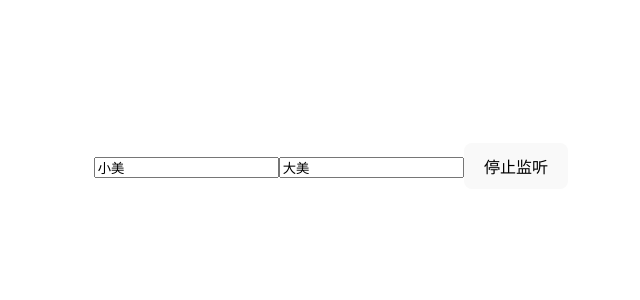
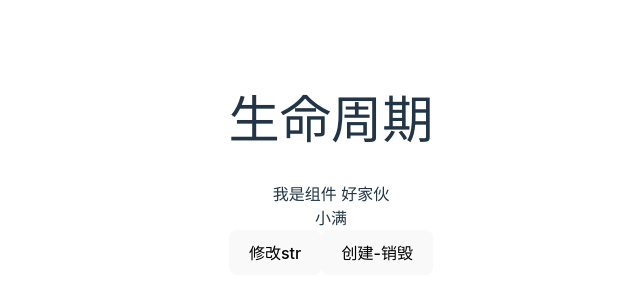
Before and after one commit to xiaoshanzhaguo/Vue3_Study, a Vue app: page / in a window 1280 px wide. Shown: the part 234-534 px from the top of the page, without its empty margins (309-949 px from the left). Built offline with nearby package versions, Linux system fonts and the light colour scheme.

Commit message:
feat: 生命周期

```diff
--- a/src/App.vue
+++ b/src/App.vue
@@ -1,34 +1,15 @@
 <template>
-  <input id="ipt" v-model="message" type="text">
-  <input v-model="message2" type="text">
-  <button @click="stopWatch">停止监听</button>
+  <h1>生命周期</h1>
+  <A v-if="flag"></A>
+  <button @click="flag = !flag">创建-销毁</button>
 </template>
+
 <script setup lang='ts'>
-import { ref, reactive, watch, watchEffect } from 'vue';
-let message = ref<string>('小美')
-let message2 = ref<string>('大美')
+import {ref, reactive} from 'vue'
+import A from './components/A.vue'
+const flag = ref<Boolean>(true)
+</script>
 
-
-const stop = watchEffect((onInvalidate) => {
-  let ipt: HTMLInputElement = document.querySelector('#ipt') as HTMLInputElement
-  console.log(ipt, 'e111111111');
-
-  console.log('message====>', message.value);
-  // 需要监听多个的话，要再添加一个log
-  console.log('message====>', message2.value);
-  // watchEffect在监测到依赖时,会先执行他的形参onInvalidate函数,再执行作用域的函数
-  onInvalidate(() =>  {
-    console.log('before111');
-  })
-}, {
-  flush: "post",
-  onTrigger(e) {
-    debugger
-  }
-})
-
-const stopWatch = () => stop()
-</script>
 <style scoped>
 
 </style>
--- /dev/null
+++ b/src/components/A.vue
@@ -0,0 +1,60 @@
+<template>
+ <div>我是组件 好家伙</div>
+ <!-- 注意ref里的名称应与ref的名称相同 -->
+ <div ref="div">{{ str }}</div>
+ <button @click="change">修改str</button>
+</template>
+<script setup lang='ts'>
+import { ref, onBeforeMount, onMounted, onBeforeUpdate, onUpdated, onBeforeUnmount, onUnmounted, onRenderTracked, onRenderTriggered } from 'vue'
+// beforeCreate created setup语法糖模式是没有这两个生命周期的 setup去代替
+// onBeforeMount读不到dom  onMounted可以读取dom
+// onBeforeUpdate获取的是更新前的dom  onUpdated获取的是更新后的dom
+
+console.log('setup')
+const str = ref<string>('小满')
+const div = ref<HTMLDivElement>()
+
+// 创建的钩子
+onBeforeMount(() => {
+    console.log('创建之前========>', div.value)
+})
+onMounted(() => {
+    console.log('创建完成========>', div.value)
+})
+
+// 更新的钩子
+onBeforeUpdate(() => {
+    console.log('更新组件之前========>', div.value?.innerText)
+})
+onUpdated(() => {
+    console.log('更新组件完成========>', div.value?.innerText)
+})
+
+
+// 销毁的钩子
+onBeforeUnmount(() => {
+    console.log('销毁之前========>')
+})
+onUnmounted(() => {
+    console.log('销毁完成========>')
+})
+
+
+// 收集依赖
+onRenderTracked((e) => {
+    console.log(e)
+})
+
+// 触发依赖更新
+onRenderTriggered((e) => {
+    console.log(e)
+})
+
+const change = () => {
+    str.value = '我被改啦！'
+}
+
+</script>
+<style scoped>
+
+</style>
```
